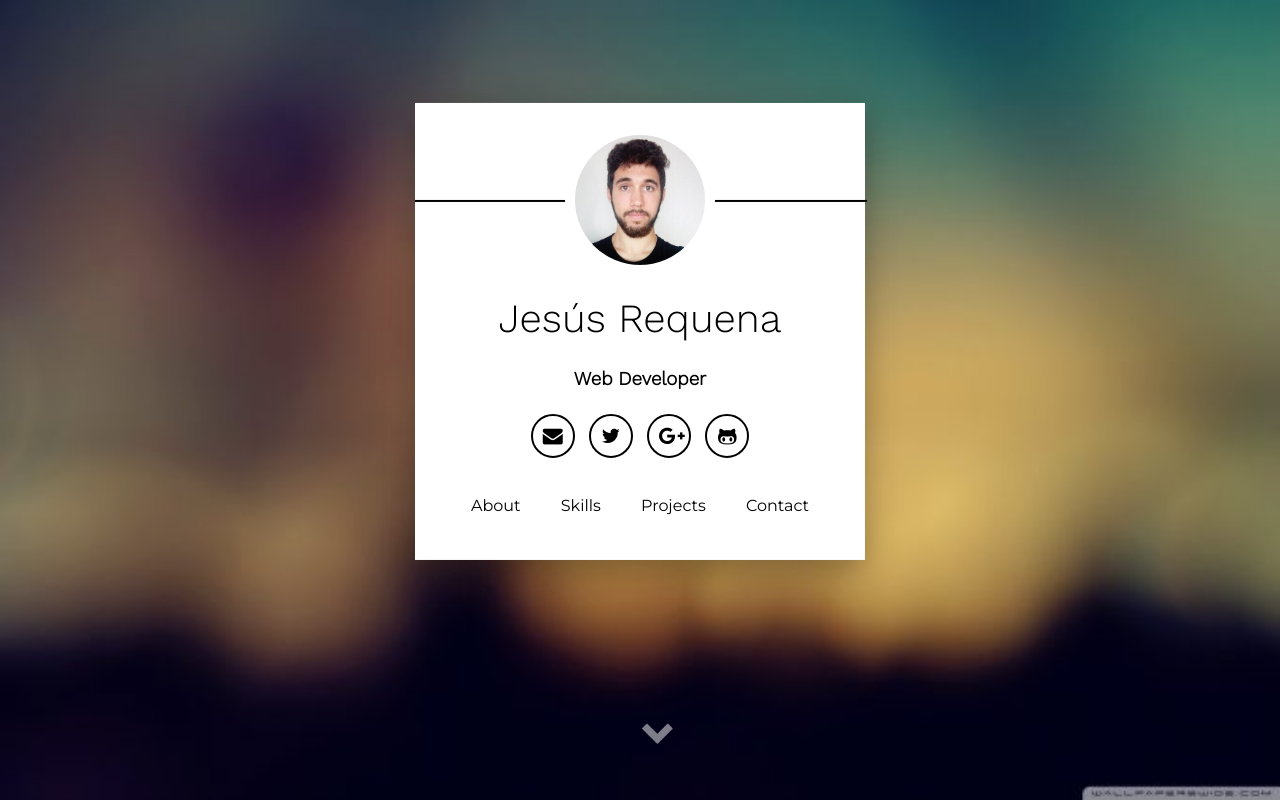
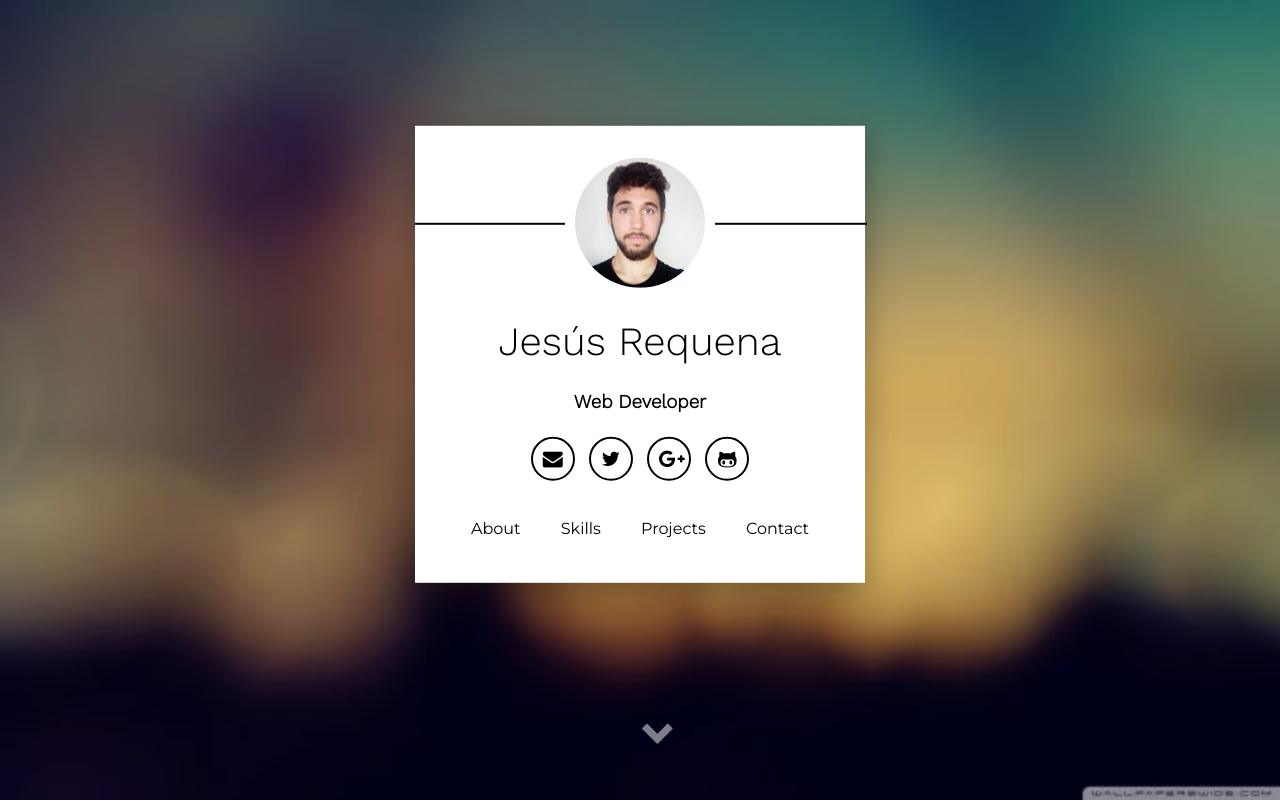
Before and after one commit to JReque/Portfolio, a plain HTML site: page index.html in a window 1280 px wide. Shown: the top 802 px of the page. Drawn offline with nearby package versions, Linux system fonts and the light colour scheme.

Commit message:
Update main.css

```diff
--- a/css/main.css
+++ b/css/main.css
@@ -43,7 +43,7 @@ body>header{
     width: 90%;
     min-height: 425px;
     max-width: 450px;
-    transform: translate(-50%,-65%);
+    transform: translate(-50%,-60%);
     background: white;
     box-shadow: 0 10px 30px rgba(0,0,0,.3);
 }
```
